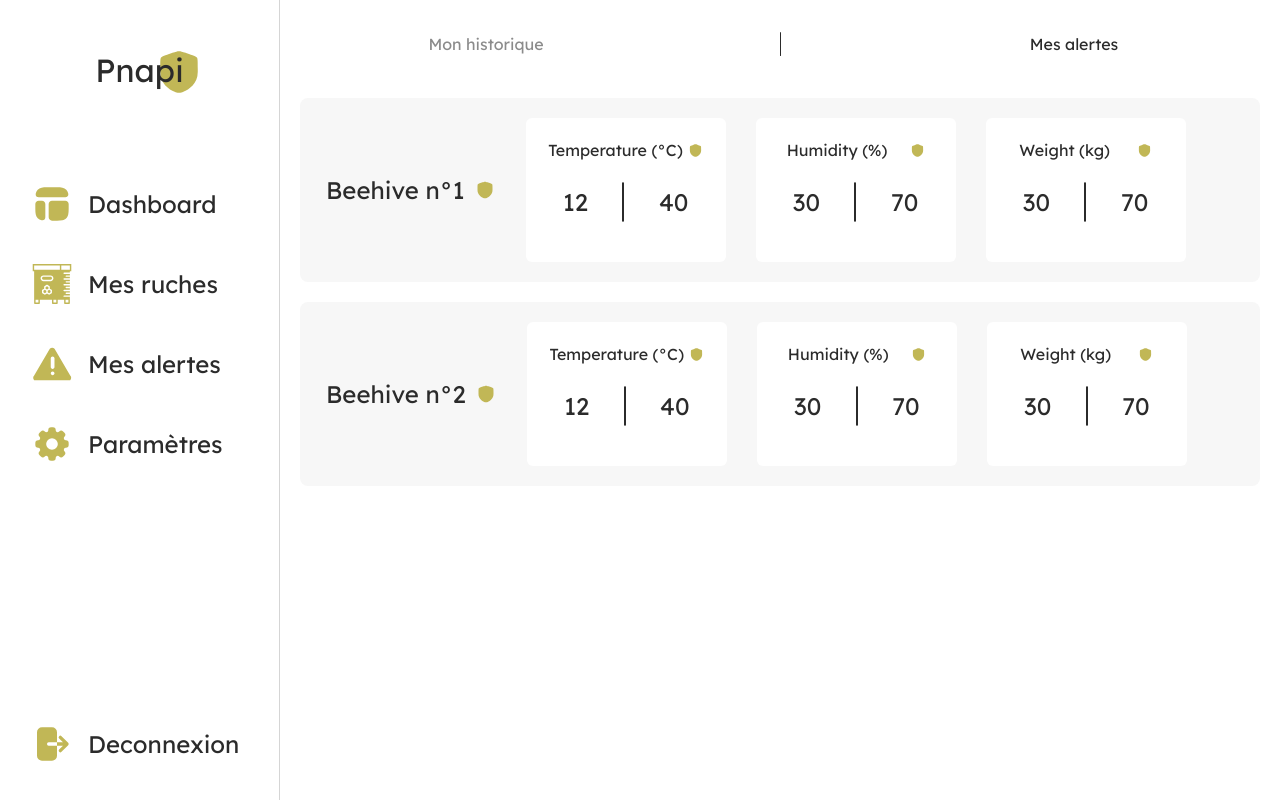
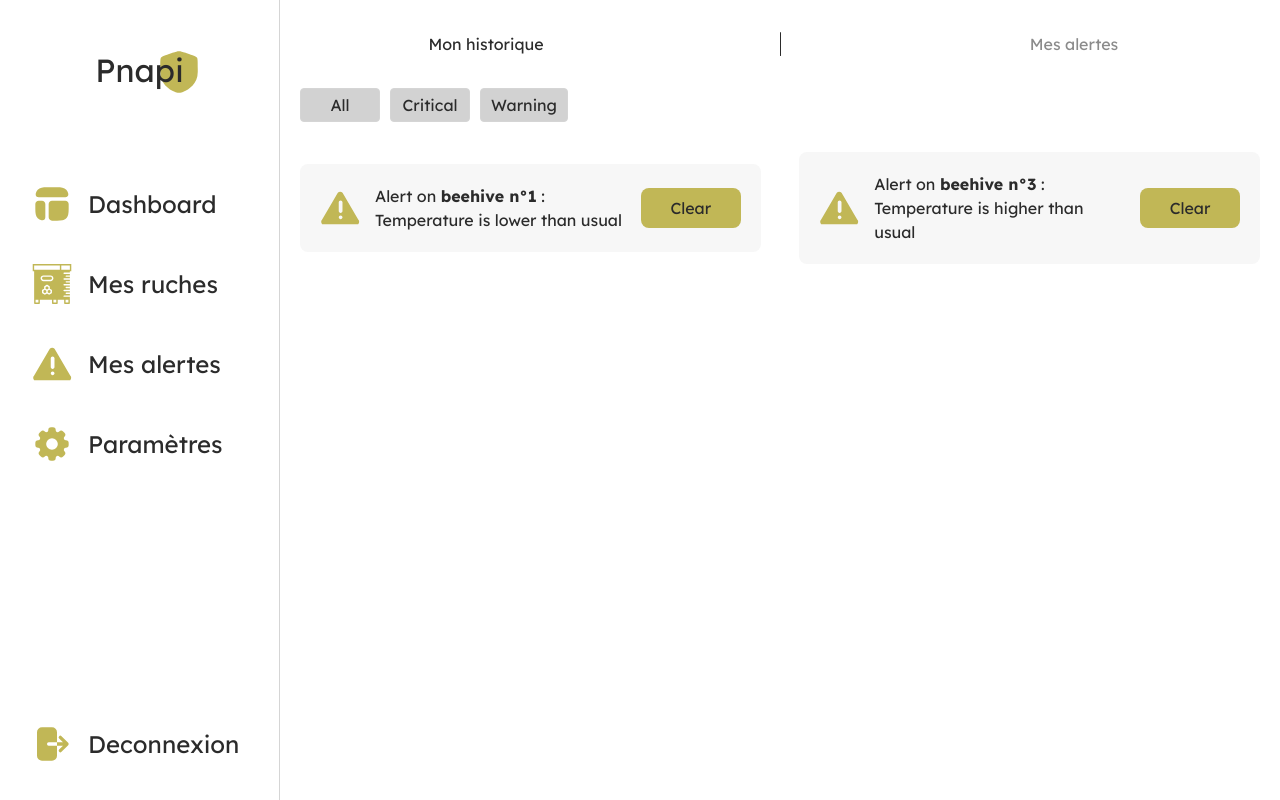
Before and after one commit to BeeGuard/web, a Next.js app: page /beekeeper/alerts in a window 1280 px wide. Built offline with nearby package versions, Linux system fonts and the light colour scheme.

Commit message:
fix initial state

```diff
--- a/src/app/beekeeper/alerts/page.tsx
+++ b/src/app/beekeeper/alerts/page.tsx
@@ -6,7 +6,7 @@ import Alert from "@/app/beekeeper/alerts/alert";
 import './page.css';
 
 export default function Dashboard() {
-    const [currentIndex, setCurrentIndex] = useState(1)
+    const [currentIndex, setCurrentIndex] = useState(0)
 
     return (
         <main className={'alerts'}>
```
